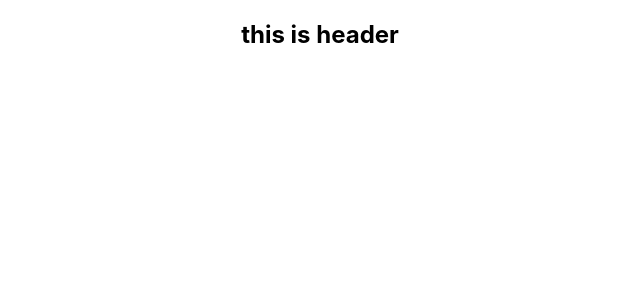
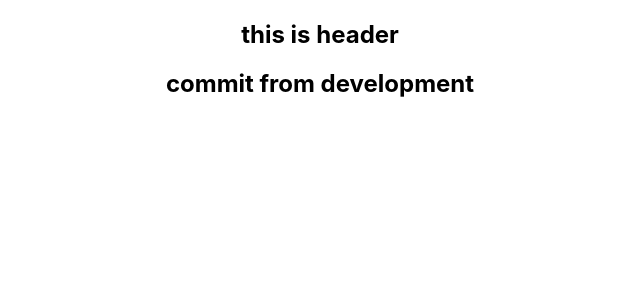
Before and after one commit to Book-Trekker/bookio-client, a JavaScript app: page / in a window 1280 px wide. Shown: the top 300 px of the page, without its empty margins (320-960 px from the left). Built offline with nearby package versions, Linux system fonts and the light colour scheme; the HTML template or start-up script is replaced by a standard one.

Commit message:
added development branch

```diff
--- a/src/App.js
+++ b/src/App.js
@@ -4,6 +4,7 @@ function App() {
   return (
     <div className="App">
       <h2>this is header</h2>
+      <h2>commit from development</h2>
     </div>
   );
 }
```
